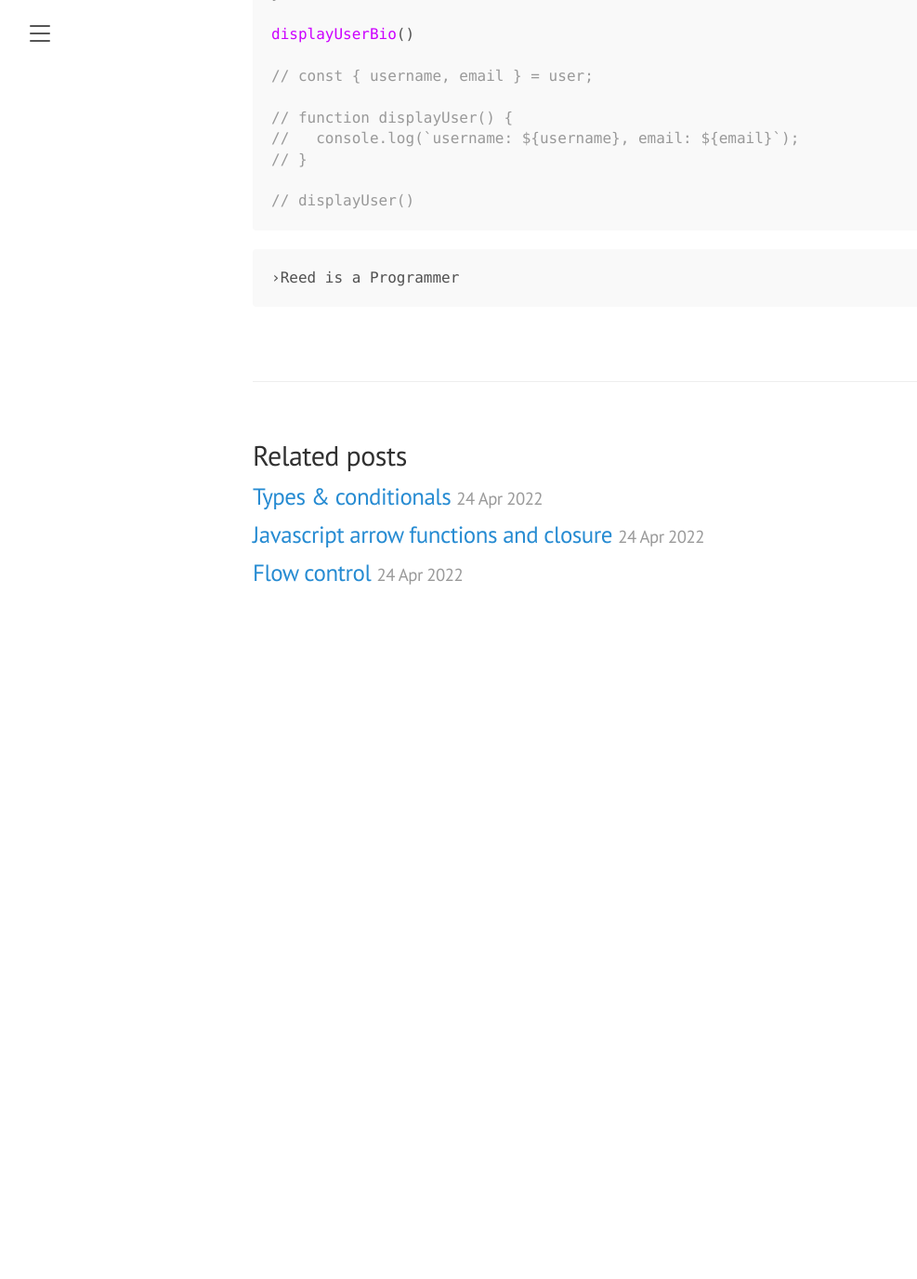
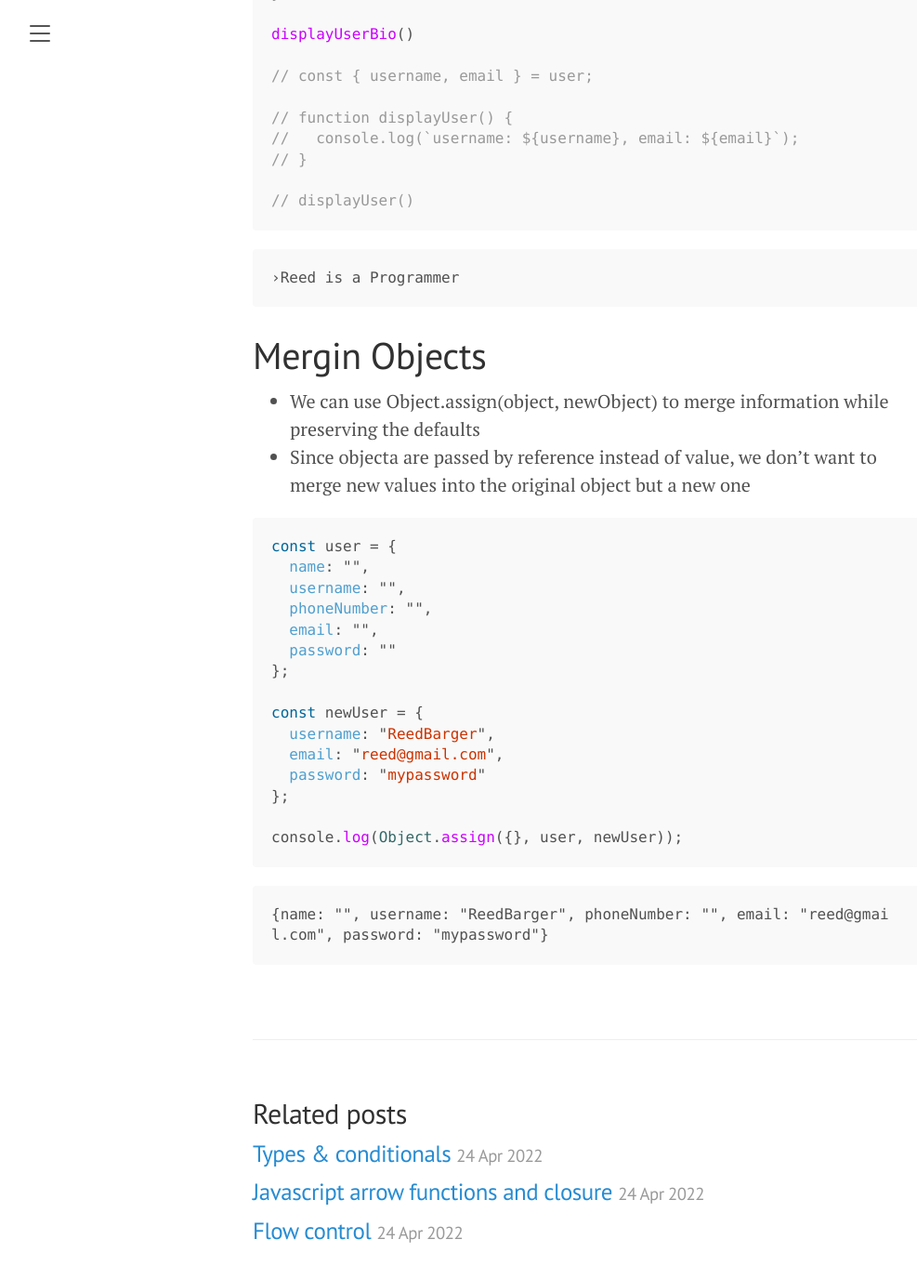
Before and after one commit to KevinDelaFuente/til, a Jekyll site: the page built from _posts/2022-04-25-JavaScript: Objects & Maps.md, in a window 1280 px wide and 1400 px high, scrolled down 731 px. Shown: the top 1376 px of the window at 93% size, without its empty margins (8-995 px from the left). Built offline with Jekyll 4.4.1, drawn with Linux system fonts in a browser that asks for light colours; our own code applies the rules of GitHub Pages for plain Markdown files; before the commit the page ends 1423 px from its top, so only the background shows below that; some of the changed text lies outside the part shown.

Commit message:
Update and rename 2022-04-25-JavaScript: Object Destructuring.md to 2022-04-25-JavaScript: Objects & Maps.md

````diff
--- a/_posts/2022-04-25-JavaScript: Object Destructuring.md
+++ b/_posts/2022-04-25-JavaScript: Objects & Maps.md
@@ -32,3 +32,27 @@ displayUserBio()
 ```
 ›Reed is a Programmer
 ```
+# Mergin Objects
+- We can use Object.assign(object, newObject) to merge information while preserving the defaults
+- Since objecta are passed by reference instead of value, we don't want to merge new values into the original object but a new one
+
+```javascript
+const user = {
+  name: "",
+  username: "",
+  phoneNumber: "",
+  email: "",
+  password: ""
+};
+
+const newUser = {
+  username: "ReedBarger",
+  email: "reed@gmail.com",
+  password: "mypassword"
+};
+
+console.log(Object.assign({}, user, newUser));
+```
+```
+{name: "", username: "ReedBarger", phoneNumber: "", email: "reed@gmail.com", password: "mypassword"}
+```
````
